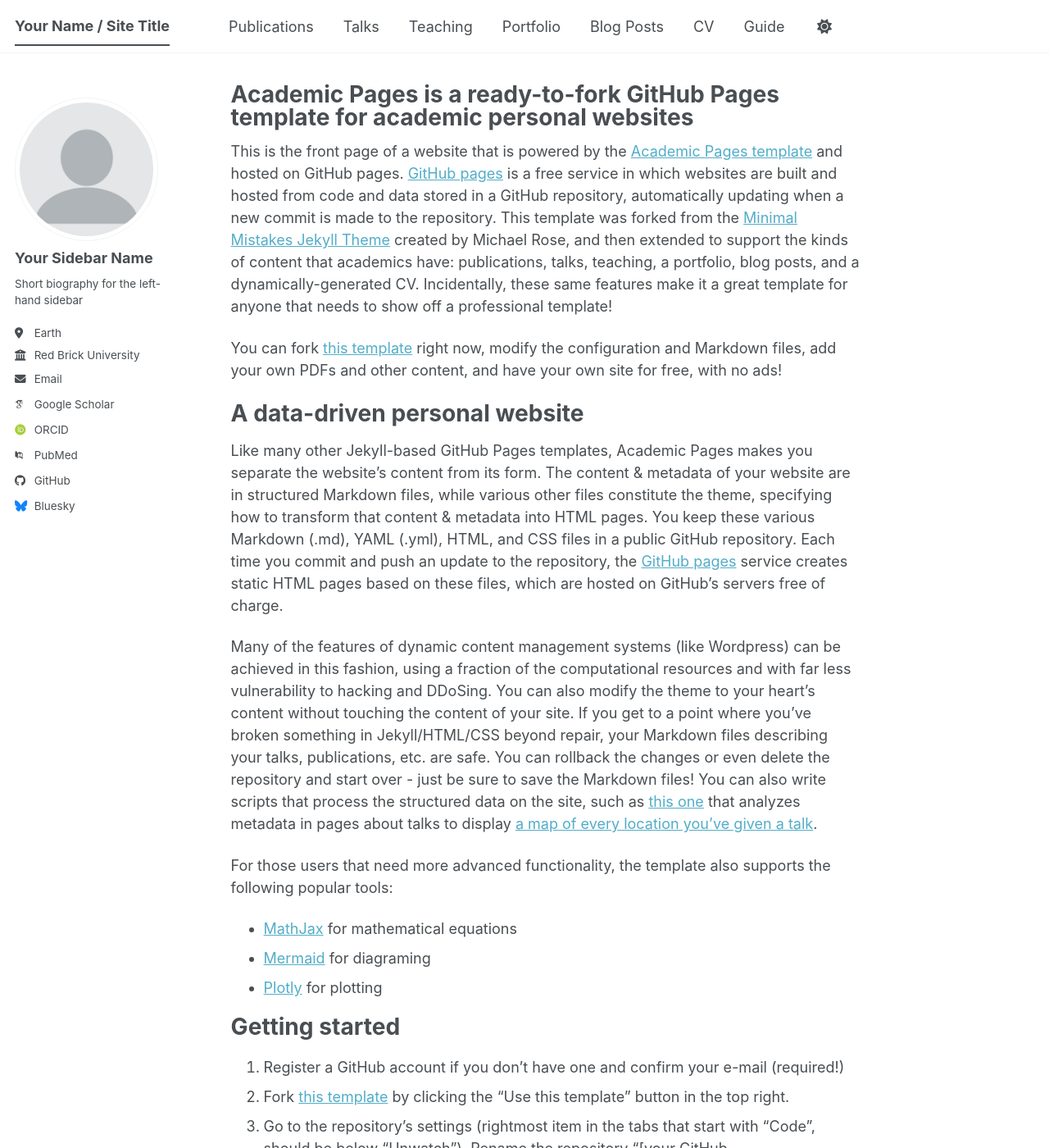
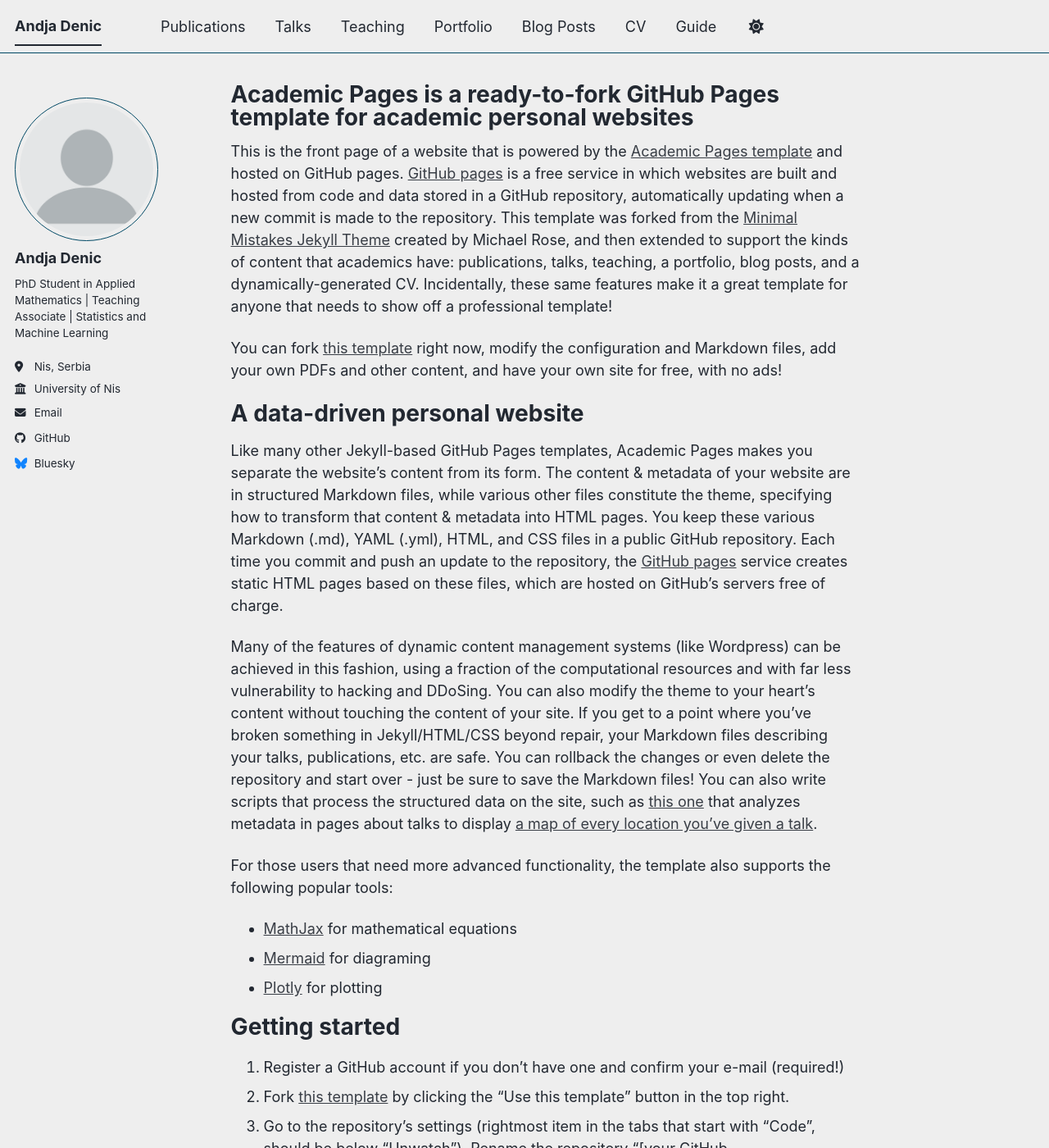
Before and after one commit to andjadenic/andjadenic.github.io, a Jekyll site: the page built from _pages/about.md, in a window 1280 px wide and 1400 px high. Shown: the whole window at 82% size. Built offline with Jekyll 4.4.1, drawn with Linux system fonts in a browser that asks for light colours; some web fonts are replaced; a script bundle is joined from its source files by our own code; library files that are not in the unit come from our copies; some of the changed text lies outside the part shown.

Commit message:
Update _config.yml

```diff
--- a/_config.yml
+++ b/_config.yml
@@ -8,11 +8,11 @@
 
 # Basic Site Settings
 locale                   : "en-US"
-site_theme               : "default" # The available themes options are "default", "air", "sunrise", "mint", "dirt" and "contrast"
-title                    : "Your Name / Site Title"
+site_theme               : "air" # The available themes options are "default", "air", "sunrise", "mint", "dirt" and "contrast"
+title                    : "Andja Denic"
 title_separator          : "-"
-name                     : &name "Your Name"
-description              : &description "Your Name's academic portfolio"   # Update this with a general description of your site, this is the default if not overridden by a page
+name                     : &name "Andja Denic"
+description              : &description "PhD Student in Applied Mathematics | Teaching Associate | Statistics and Machine Learning"   # Update this with a general description of your site, this is the default if not overridden by a page
 url                      : https://academicpages.github.io # The base hostname & protocol for your site e.g. "https://[your GitHub username].github.io",
                                                            # or if you already have some other page hosted on Github then use "https://[your GitHub username].github.io/[Your Repo Name]"
 baseurl                  : "" # the subpath of your site, e.g. "/blog"
@@ -24,36 +24,34 @@ repository               : "academicpages/academicpages.github.io"
 author:
   # Biographic information
   avatar           : "profile.png"
-  name             : "Your Sidebar Name"
-  pronouns         : # example: "she/her"
-  bio              : "Short biography for the left-hand sidebar"
-  location         : "Earth"
-  employer         : "Red Brick University"
-  uri              : # URL
-  email            : "none@example.org"
+  name             : "Andja Denic"
+  bio              : "PhD Student in Applied Mathematics | Teaching Associate | Statistics and Machine Learning"
+  location         : "Nis, Serbia"
+  employer         : "University of Nis"
+  email            : "andjadenic@gmail.com"
 
   # Academic websites
-  academia         : # URL
-  arxiv            : # URL - Update with the correct link to your profile
-  googlescholar    : "https://scholar.google.com/citations?user=PS_CX0AAAAAJ"
-  inspire-hep      : # URL
-  impactstory      : # URL
-  orcid            : "https://orcid.org/yourorcidurl"
-  semantic         : # URL
-  ssrn             : # URL
-  pubmed           : "https://www.ncbi.nlm.nih.gov/pubmed/?term=john+snow"
-  researchgate     : # URL
-  scopus           : # URL
-  zotero           : # URL
+  #academia         : # URL
+  #arxiv            : # URL - Update with the correct link to your profile
+  #googlescholar    : "https://scholar.google.com/citations?user=PS_CX0AAAAAJ"
+  #inspire-hep      : # URL
+  #impactstory      : # URL
+  #orcid            : "https://orcid.org/yourorcidurl"
+  #semantic         : # URL
+  #ssrn             : # URL
+  #pubmed           : "https://www.ncbi.nlm.nih.gov/pubmed/?term=john+snow"
+  #researchgate     : # URL
+  #scopus           : # URL
+  #zotero           : # URL
 
 
   # Repositories and software development
-  bitbucket        : # Username - Update with your username on the site
-  codepen          : # Username
-  dribbble         : # Username
-  github           : "academicpages"
-  kaggle           : # Username
-  stackoverflow    : # User number or user number and name (i.e., use "1" or "1/jeff-atwood")
+  #bitbucket        : # Username - Update with your username on the site
+  #codepen          : # Username
+  #dribbble         : # Username
+  github           : "https://github.com/andjadenic"
+  #kaggle           : # Username
+  #stackoverflow    : # User number or user number and name (i.e., use "1" or "1/jeff-atwood")
 
   # Social media
   artstation       : # Username
```
